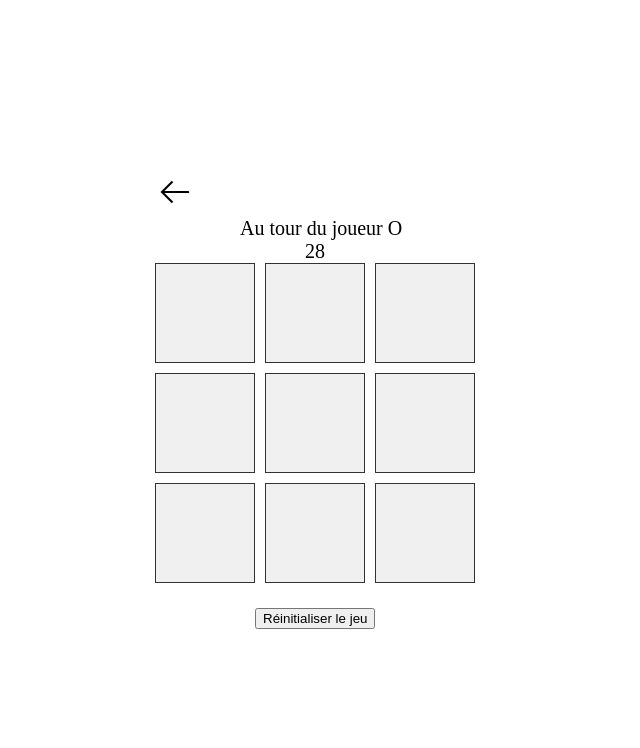
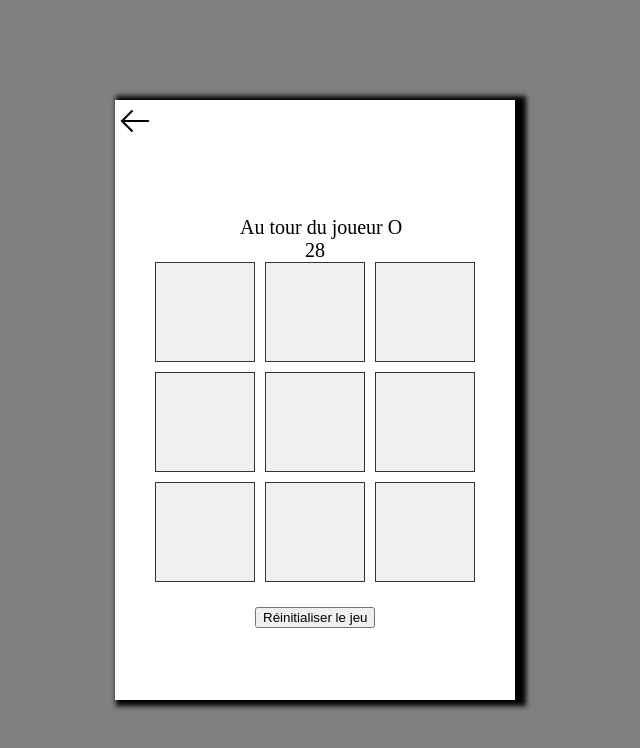
Before and after one commit to mgayvallet/morpion, a website built with Vite: page index.html in a window 1280 px wide. Both pictures are taken after a click on the button "Play". Shown: the whole page, without its empty margins (325-965 px from the left). Built offline with nearby package versions, Linux system fonts and the light colour scheme.

Commit message:
change backgroundColor

```diff
--- a/style.css
+++ b/style.css
@@ -4,6 +4,7 @@ body {
   align-items: center;
   height: 100vh;
   margin: 0;
+  background-color: grey;
 }
 
 .morpion-grid {
@@ -11,6 +12,7 @@ body {
   grid-template-columns: repeat(3, 100px);
   grid-template-rows: repeat(3, 100px);
   gap: 10px;
+  margin-left: 40px;
 }
 
 .cell {
@@ -23,12 +25,16 @@ body {
 }
 
 #resetButton{
-  margin-left: 100px;
+  margin-left: 140px;
   margin-top: 25px;
 }
 
 .game-container{
   display: none;
+  width: 400px;
+  height: 600px;
+  background-color: white;
+  box-shadow: 6px 1px 5px 5px;
 }
 
 
@@ -73,8 +79,9 @@ span{
 }
 
 .game-info{
-  margin-left: 85px;
+  margin-left: 125px;
   font-size: 20px;
+  margin-top: 70px;
 }
 
 
```
